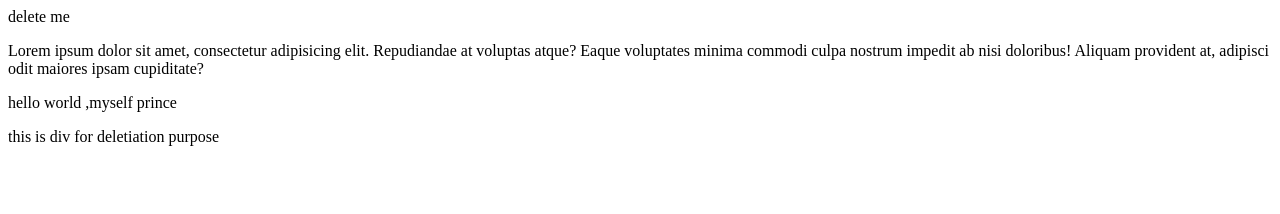
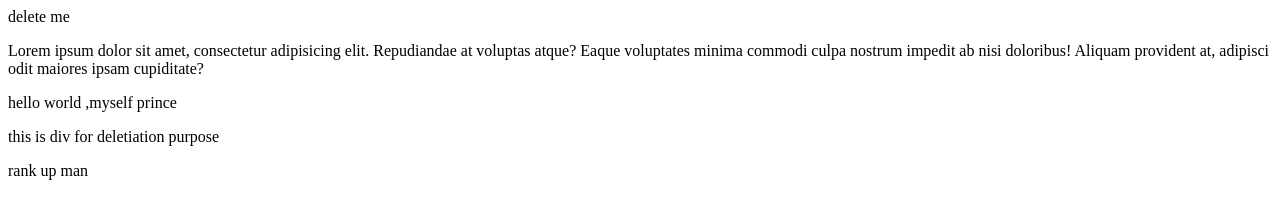
Before and after one commit to iamyourmajesty/cpp, a website: page delete.html in a window 1280 px wide. Drawn offline with Linux system fonts and the light colour scheme.

Commit message:
hello prince

```diff
--- a/delete.html
+++ b/delete.html
@@ -20,5 +20,8 @@
     <section>
         <div>this is div for deletiation purpose</div>
     </section>
+    <div>
+        <p>rank up man</p>
+    </div>
 </body>
 </html>
```
Also changed, not shown: index.html (+1 -0 lines).
